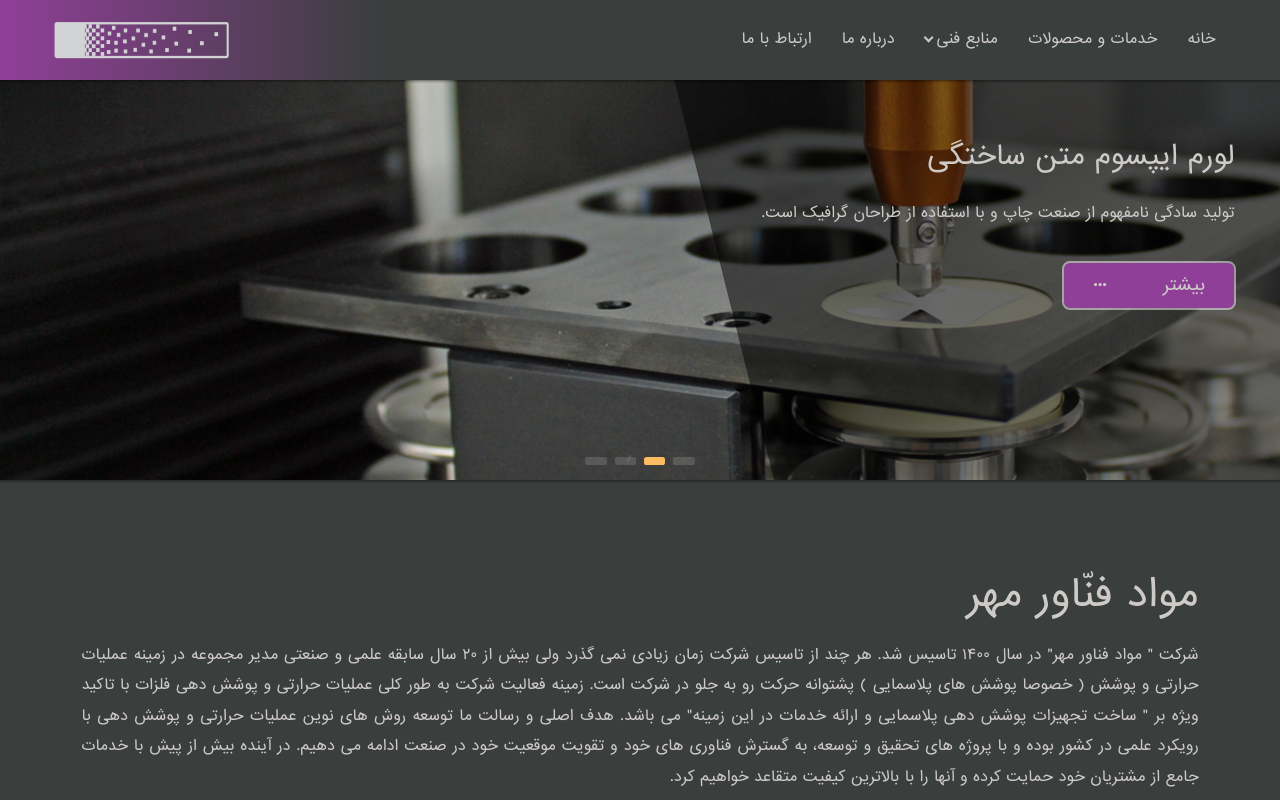
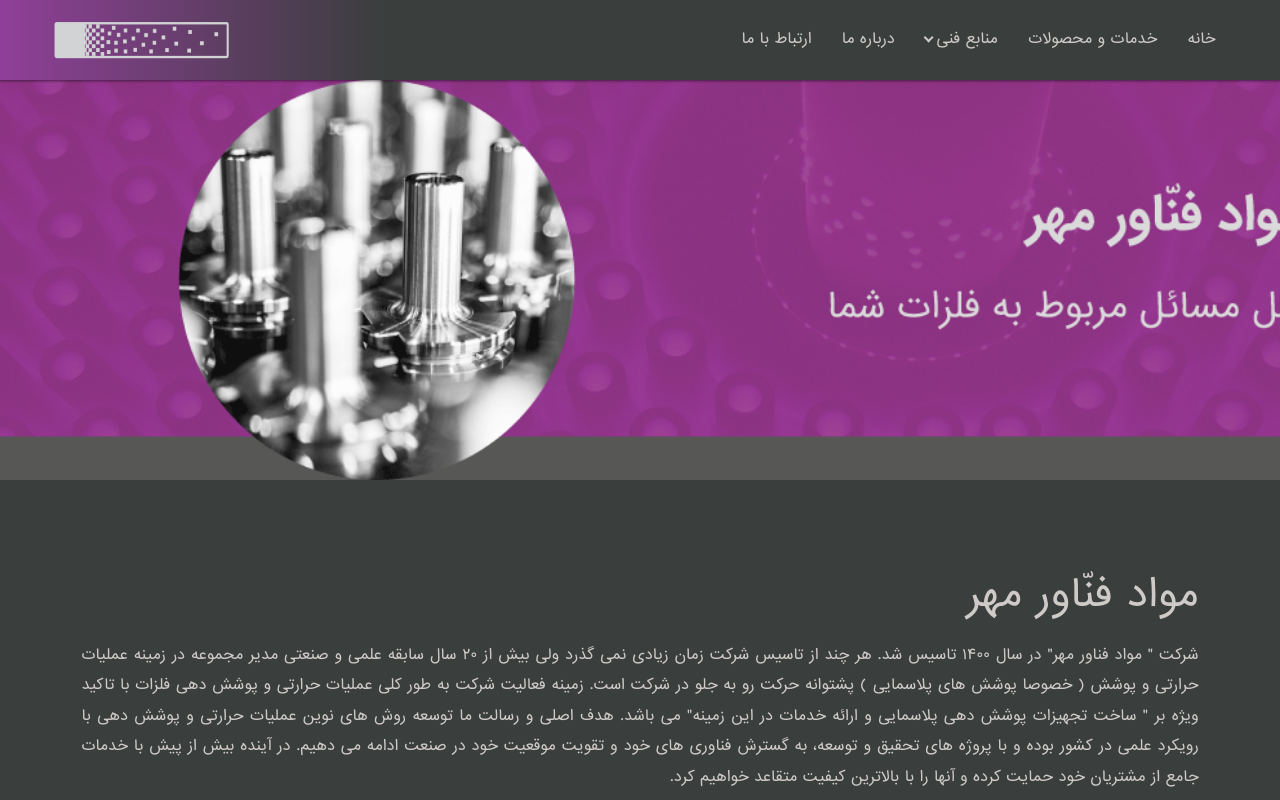
Before and after one commit to psychoea7/Mavad-Fannavar-Mehr-REACT, a React (Create React App) app: page / in a window 1280 px wide. Shown: the top 800 px of the page. Built offline with nearby package versions, Linux system fonts and the light colour scheme.

Commit message:
changed the banner layout

```diff
--- a/src/components/Banner.js
+++ b/src/components/Banner.js
@@ -1,4 +1,4 @@
-import React, { useRef, useState } from "react";
+import React from "react";
 // Import Swiper React components
 import { Swiper, SwiperSlide } from "swiper/react";
 
--- /dev/null
+++ b/src/components/StaticBanner.css
@@ -0,0 +1,12 @@
+.homeScreen__staticBanner {
+  background-image: url(../assets/images/website-cover.png);
+  background-repeat: no-repeat;
+  background-size: cover;
+  height: 50vh;
+  width: 100%;
+}
+@media only screen and (max-width: 425px) {
+  .homeScreen__staticBanner {
+    background-position-x: -120px;
+  }
+}
--- /dev/null
+++ b/src/components/StaticBanner.js
@@ -0,0 +1,13 @@
+import React from "react";
+import "./StaticBanner.css";
+
+
+function StaticBanner() {
+  return (
+    <div className="homeScreen__staticBanner">
+
+    </div>
+  );
+}
+
+export default StaticBanner;
--- a/src/screens/HomeScreen.js
+++ b/src/screens/HomeScreen.js
@@ -1,15 +1,15 @@
 import React from "react";
 import Navigation from "../components/Navigation";
-import Banner from "../components/Banner";
 import Introduction from "../components/Introduction";
 import Services from "../components/Services";
 import Footer from "../components/Footer";
+import StaticBanner from "../components/StaticBanner";
 
 function HomeScreen() {
   return (
     <div>
       <Navigation />
-      <Banner />
+      <StaticBanner />
       <Introduction />
       <Services />
       <Footer />
```
Also changed, not shown: src/assets/images/website-cover.png (added), 1 other file (tests, documents, lock files or other folders).
